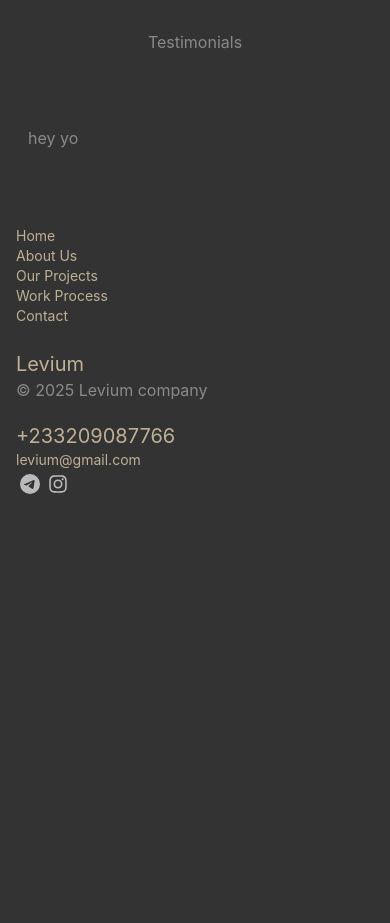
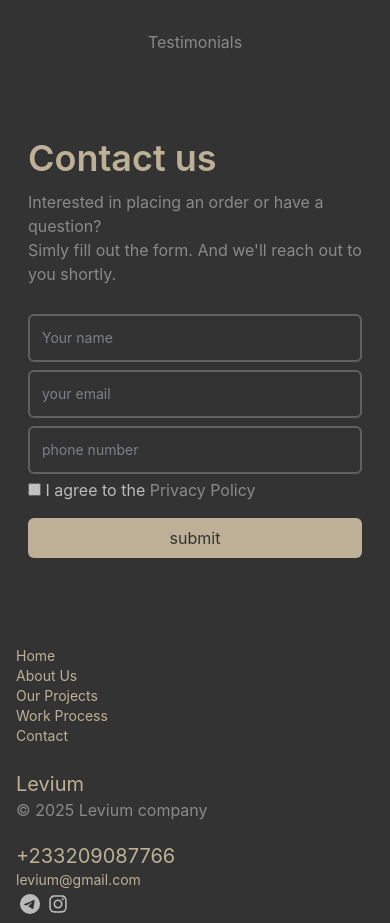
Before and after one commit to JBartrop/levium, a React (Create React App) app: page / in a window 390 px wide. Shown: the part 2400-3323 px from the top of the page. Before the commit the page ends 2954 px from the top, so only its background shows below. Built offline with nearby package versions, Linux system fonts and the light colour scheme.

Commit message:
contactus done

```diff
--- a/src/components/contactus.tsx
+++ b/src/components/contactus.tsx
@@ -1,14 +1,90 @@
-import React from "react";
+import React, { useState } from "react";
 
 
 const ContactUs: React.FC = () => {
+
+    const [input, setinput] = useState({
+        name: "",
+        email: "",
+        phone: "",
+    })
+
+    const [submitting, isSubmitting] = useState(false);
+
+    const handlechange = (event: React.ChangeEvent<HTMLInputElement | HTMLTextAreaElement>) => {
+        const {name, value} = event.target;
+        setinput((previnput) => ({
+            ...previnput,
+            [name]: value
+        }))
+    }
+
+
+    const submitForm = async (): Promise<void> => {
+        isSubmitting(true);
+        try{
+            console.log(input)
+            await new Promise <void> ((res) => setTimeout(res, 3000));
+        }catch(error:any){
+            console.log(error.message)
+        }finally{
+            isSubmitting(false)
+            setinput({
+                name: "",
+                phone: "",
+                email: ""
+            })
+        }
+    }
+
+    const isformcomplete =
+    input.email.trim() !== "" &&
+    input.name.trim() !== "" &&
+    input.phone.trim() !== "";
+
+
     return (
         <section className="my-14 md:my-16 lg:my-20 flex items-center justify-between  max-[640px]:flex-col mx-4">
             <div className="leftside sm:w-1/2 w-full">
               <img src={"images/image4.jpg"} className="w-full h-full rounded-r-md hidden sm:block" />
             </div>
-            <div className="rightside text-start px-3 md:px-10 lg:px-15 sm:w-1/2 w-full max-[640px]:mt-4">
-            <div>hey yo</div>
+            <div className="rightside sm:ml-2 sm:bg-[#444444] text-start p-3 md:p-10 lg:p-15 sm:w-1/2 w-full max-[640px]:mt-4">
+            <div>
+                <h1 className="text-[#fbe7c2] text-4xl font-semibold mb-3">Contact us</h1>
+                <p>Interested in placing an order or have a question? <br />
+                Simly fill out the form. And we'll reach out to you shortly.
+                </p>
+                <br />
+                <form>
+                    <input type="text" placeholder="Your name" name="name" onChange={handlechange} value={input.name} className="w-full my-1 border-2 rounded-md bg-transparent p-3 text-sm border-[#747474] "></input>
+                    <input type="email" placeholder="your email" name="email" onChange={handlechange} value={input.email} className="w-full my-1 border-2 rounded-md bg-transparent p-3 text-sm border-[#747474] "></input>
+                    <input type="text" placeholder="phone number" name="phone" onChange={handlechange} value={input.phone} className="w-full my-1 border-2 rounded-md bg-transparent p-3 text-sm border-[#747474] "></input>
+                    <p className="mb-4"> <input type="checkbox" className="rounded-md bg-transparent  border-[#747474]" /> <span className="text-[#f7f7f7]">I agree to the </span> <a href="#" className="cursor-pointer">Privacy Policy</a> </p>
+                    <button disabled={submitting || !isformcomplete} onClick={(e) => {e.preventDefault(); submitForm();}} className="w-full p-2 rounded-md bg-[#fbe7c2] mt-2 text-[#333333] flex items-center justify-center disabled:cursor-not-allowed duration-300">
+                        {submitting ? (
+                        <>
+                        <svg
+                          className="animate-spin h-5 w-5 mr-2 text-[#333333]"
+                          fill="none"
+                          viewBox="0 0 24 24"
+                        >
+                          <circle
+                            className="opacity-45"
+                            cx="12"
+                            cy="12"
+                            r="10"
+                            stroke="currentColor"
+                            strokeWidth="4"
+                          ></circle>
+                          <path
+                            className="opacity-75"
+                            fill="currentColor"
+                            d="M4 12a8 8 0 018-8v8H4z"
+                          ></path>
+                        </svg>submitting </>): "submit"}
+                    </button>
+                </form>
+            </div>
             </div>
         </section>
     )
```
